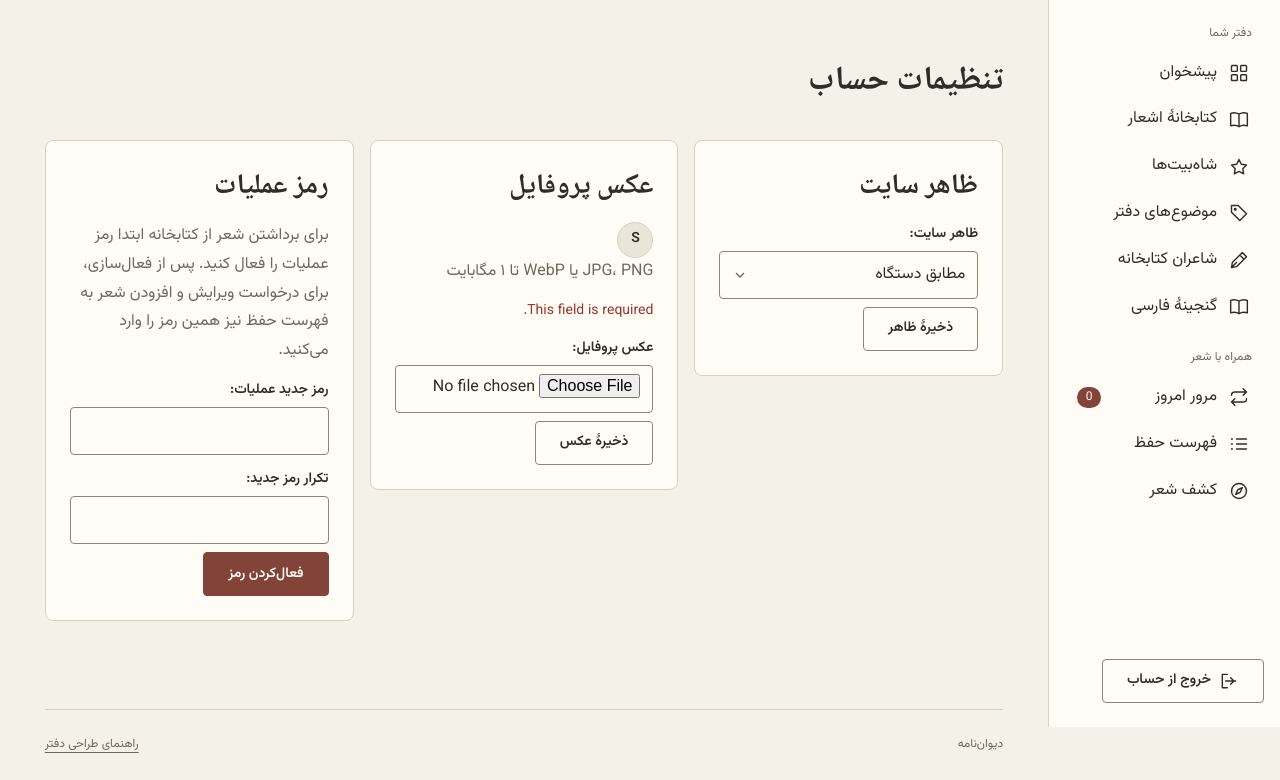
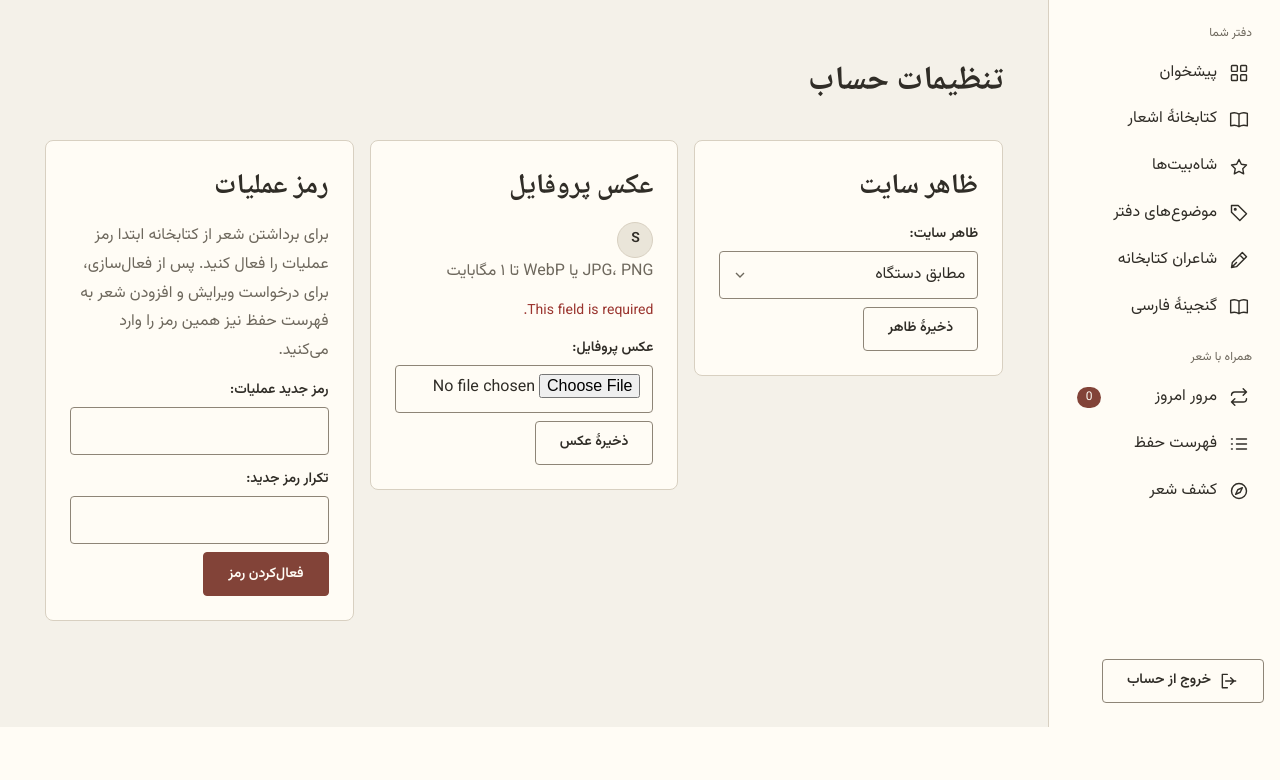
Before and after one commit to dexterMAHO/DivanNameh, a Django app: page /settings/ in a window 1280 px wide. Shown: the part 73-853 px from the top of the page. After the commit the page ends 800 px from the top, so only its background shows below. Run offline with Django 5.2, Linux system fonts and the light colour scheme; the visitor is signed in with stand-in values (Sample User, id 1); data that the repository does not hold is empty; some libraries are stand-ins or nearby versions.

Commit message:
Drop the page footer and its design guide link
Co-Authored-By: Claude Opus 5 <noreply@anthropic.com>

```diff
--- a/static/css/site.css
+++ b/static/css/site.css
@@ -198,7 +198,7 @@ main:focus { outline: none; }
   font-size: var(--text-sm);
 }
 
-/* ---------- Header & footer ---------- */
+/* ---------- Header ---------- */
 .masthead {
   grid-column: 1 / -1;
   min-height: var(--header-height);
@@ -253,19 +253,6 @@ main:focus { outline: none; }
 .copy-verse-list input { flex: none; margin: .25em 0 0; }
 .archive-options { margin: 0; margin-inline-start: auto; max-width: 24rem; }
 .memorize-panel form label { margin-block-end: var(--space-2); }
-
-footer {
-  display: flex;
-  align-items: center;
-  justify-content: space-between;
-  flex-wrap: wrap;
-  gap: var(--space-2) var(--space-6);
-  border-top: 1px solid var(--color-border);
-  padding-block: var(--space-6);
-  font-size: var(--text-xs);
-  color: var(--color-muted-foreground);
-}
-footer i { font-style: normal; }
 
 /* ---------- Buttons & controls ---------- */
 button, .button {
--- a/templates/base.html
+++ b/templates/base.html
@@ -48,10 +48,6 @@
         {% for message in messages %}<p class="notice {{ message.tags }}">{{ message }}</p>{% endfor %}
       </div>
       <main id="main" tabindex="-1">{% block content %}{% endblock %}</main>
-      <footer>
-        <span>دیوان‌نامه</span>
-        {% if user.is_authenticated %}<a href="{% url 'design-system' %}">راهنمای طراحی دفتر</a>{% endif %}
-      </footer>
     </div>
   </div>
 </div>
```
